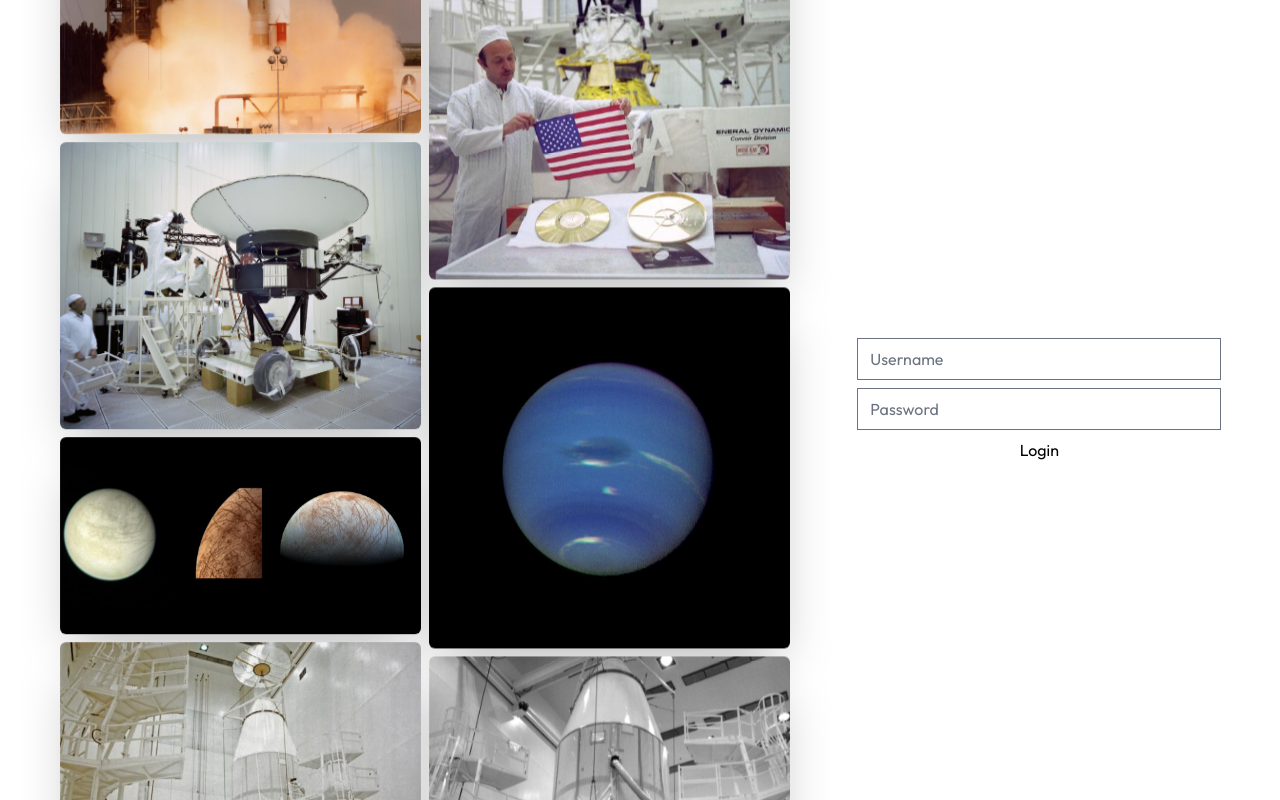
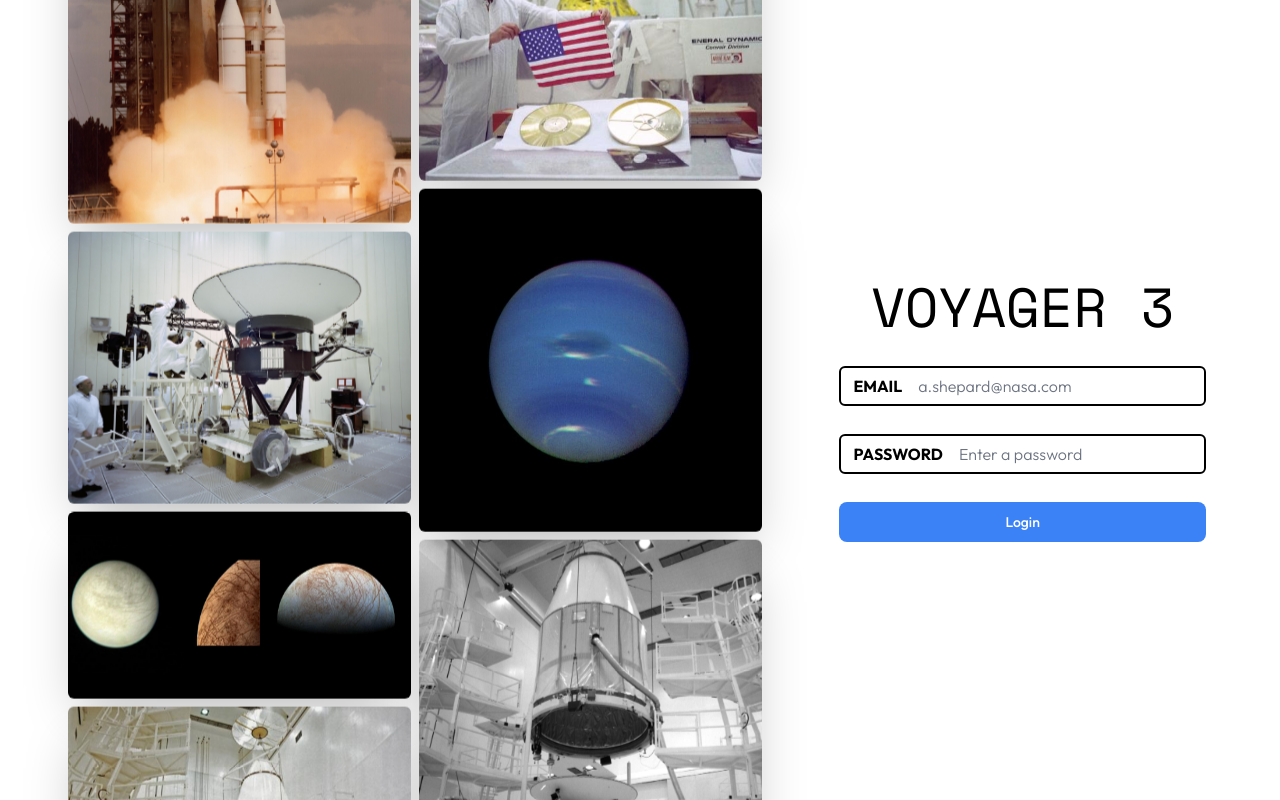
Before and after one commit to flynno-io/voyager-3, a Next.js app: page / in a window 1280 px wide. Built offline with nearby package versions, Linux system fonts and the light colour scheme.

Commit message:
added new login component

```diff
--- a/src/app/layout.tsx
+++ b/src/app/layout.tsx
@@ -4,7 +4,6 @@ import { outfit } from '@/fonts/*';
 
 //typescript
 import type { Metadata } from 'next';
-
 
 export const meta: Metadata = {
   title: 'Voyager III',
--- a/src/app/page.tsx
+++ b/src/app/page.tsx
@@ -1,11 +1,10 @@
-import React from "react"
-// import { spaceGrotesk, outfit } from "@/styles/fonts";
 import LoginForm from "@/ui/login-signup/login-form";
 import PhotoStack from "@/ui/login-signup/photo-stack";
 
 export default function Page() {
+  // TODO: fix spacing of PhotoStack and LoginForm -> LoginForm should look centered compared to the white space
 	return (
-		<main className={`max-h-full`}>
+		<main className={`max-h-full pe-8`}>
       <div className={`w-full h-full max-h-screen grid grid-cols-12 gap-2`}>
         <div className={`w-full h-full grid col-start-1 col-span-8 justify-center items-center`}>
           <PhotoStack />
--- a/src/styles/fonts.ts
+++ b/src/styles/fonts.ts
@@ -24,5 +24,5 @@ export const spaceMono = Space_Mono({
 export const outfit = Outfit({
   subsets: ['latin'],
   style: ['normal'],
-  weight: ['400', '500', '600', '700', '800', '900'],
+  weight: ['100', '200','300','400', '500', '600', '700', '800', '900'],
 })
--- /dev/null
+++ b/src/ui/Input.tsx
@@ -0,0 +1,97 @@
+"use client";
+import { useState } from "react";
+import clsx from "clsx";
+
+interface InputProps {
+  name: string;
+  type: string;
+  value: string;
+  handleChange: Function;
+}
+
+const Input = ({ name, type, value, handleChange }: InputProps) => {
+  // Managed state: error
+  const [error, setError] = useState("");
+
+  // Function to validate the input value
+  function validate(name: string, value: string) {
+    if (value === "") {
+      setError("This field is required");
+    } else if (name === "email") {
+      // Regex to validate email
+      const emailRegex = /^[^\s@]+@[^\s@]+\.[^\s@]+$/;
+      !emailRegex.test(value)
+        ? setError("Invalid email address")
+        : setError("");
+    } else {
+      setError("");
+    }
+  }
+
+  // Function to handle change
+  function handleOnChange(event: React.ChangeEvent<HTMLInputElement>) {
+    event.preventDefault();
+    const { name, value } = event.target as HTMLInputElement;
+    handleChange(name, value);
+  }
+
+  function handleOnBlur(event: React.FocusEvent<HTMLInputElement>) {
+    event.preventDefault();
+    const { name, value } = event.target as HTMLInputElement;
+    validate(name, value);
+  }
+
+  // Placeholder text based on input name
+  const placeholder = (name: string) => {
+    switch (name) {
+      case "email":
+        return "a.shepard@nasa.com";
+      case "password":
+        return "Enter a password";
+      default:
+        return "";
+    }
+  };
+
+  return (
+    <div className={`m-0 p-0 w-full flex flex-col justify-right items-center`}>
+      <div
+        className={clsx(
+          `mx-0.5 flex h-auto w-full items-baseline rounded-md border-2 border-black align-middle focus-within:ring-4`,
+          {
+            "border-red-500": error,
+          }
+        )}
+      >
+        <label
+          htmlFor={name}
+          className={clsx(
+            `text leading-2 py-1 ps-3 pe-1 leading-4 font-bold text-black`,
+            {
+              "text-red-500": error,
+            }
+          )}
+        >
+          {name.toUpperCase()}
+        </label>
+        <input
+          id={name}
+          type={type}
+          value={value}
+          name={name}
+          placeholder={placeholder(name)}
+          onChange={handleOnChange}
+          onBlur={handleOnBlur}
+          className={`w-full flex-1 rounded-md border-none leading-4 font-light text-slate-800 placeholder-gray-500 placeholder- shadow-none focus:outline-none focus:ring-0`}
+        />
+      </div>
+      <span
+          className={`w-full h-4 pt-0.5 pb-0 ps-3 text-red-500 text-sm self-start`}
+        >
+          {error}
+        </span>
+    </div>
+  );
+};
+
+export default Input;
--- /dev/null
+++ b/src/ui/button.tsx
@@ -0,0 +1,21 @@
+import clsx from "clsx";
+
+interface ButtonProps extends React.ButtonHTMLAttributes<HTMLButtonElement> {
+  children: React.ReactNode;
+}
+
+export default function Button({ children, className, ...rest }: ButtonProps) {
+  return (
+    <button
+      {...rest}
+      className={clsx(
+        `flex h-10 items-center rounded-lg bg-blue-500 px-4 text-sm font-medium text-white justify-center align-middle transition-colors
+        hover:bg-blue-400 focus-visible:outline focus-visible:outline-2 focus-visible:outline-offset-2 focus-visible:outline-blue-500
+        active:bg-blue-600 aria-disabled:cursor-not-allowed aria-disabled:opacity-50`,
+        className,
+      )}
+    >
+      {children}
+    </button>
+  );
+}
--- a/src/ui/login-signup/login-form.tsx
+++ b/src/ui/login-signup/login-form.tsx
@@ -1,11 +1,46 @@
-import React from "react";
+"use client";
+import { useState } from "react";
+import VoyagerLogo from "@/ui/voyager-logo";
+import Input from "../Input";
+import Button from "../button";
 
 export default function LoginForm() {
+  const [formData, setFormData] = useState({
+    email: "",
+    password: "",
+  });
+
+  // Function to Update the form values upon change
+  function handleChange(name: string, value: string) {
+    setFormData((prev) => {
+      return {
+        ...prev,
+        [name]: value,
+      };
+    });
+  }
+
+  function handleSubmit(event: React.FormEvent<HTMLFormElement>) {
+    event.preventDefault();
+    console.log(formData);
+  }
+
   return (
-    <form className={`w-96 m-5 pe-5 flex h-auto flex-col space-y-2`}>
-      <input type="text" placeholder="Username" />
-      <input type="password" placeholder="Password" />
-      <button type="submit">Login</button>
+    <form onSubmit={handleSubmit} className={`m-0 p-0 flex h-auto w-full gap-1 flex-col space-y-2`}>
+      <VoyagerLogo />
+      <Input
+        name="email"
+        value={formData.email}
+        type="email"
+        handleChange={handleChange}
+      />
+      <Input
+        name="password"
+        value={formData.password}
+        type="password"
+        handleChange={handleChange}
+      />
+      <Button type="submit">Login</Button>
     </form>
   );
 }
--- a/src/ui/login-signup/photo-stack.tsx
+++ b/src/ui/login-signup/photo-stack.tsx
@@ -61,14 +61,14 @@ export default function PhotoStack() {
             height={photo.height}
             alt={photo.alt}
             priority={photo.priority}
-            className={`m-0 h-auto rounded-md shadow-2xl`}
+            className={`m-0 w-full h-auto rounded-md shadow-2xl`}
           />
           <div
             className={`flex flex-col items-center justify-center rounded-md
               absolute top-0 invisible z-10 h-full w-full text-white
               group-hover:visible bg-black bg-opacity-60`}
           >
-            <p className={`w-50 text-xl p-10 text-center`}>{photo.alt}</p>
+            <p className={`w-50 text-xlg p-10 text-extra-light text-center`}>{photo.alt}</p>
           </div>
         </div>
       );
@@ -82,7 +82,7 @@ export default function PhotoStack() {
   return (
     <div
       ref={photoScroller}
-      className={`mx-5 my-0 grid max-h-screen grid-cols-2 items-start justify-center gap-2 overflow-hidden px-10 py-0`}
+      className={`mx-5 my-0 grid max-h-screen grid-cols-2 items-start justify-center gap-2 overflow-hidden py-0 px-12`}
     >
       <div
         className={`scroll_inner_one animate-slowScrollUp hover:pause col-start-1 grid justify-center gap-2`}
--- /dev/null
+++ b/src/ui/voyager-logo.tsx
@@ -0,0 +1,14 @@
+import { FontAwesomeIcon } from '@fortawesome/react-fontawesome'
+import { faShuttleSpace } from '@fortawesome/free-solid-svg-icons'
+import { spaceMono } from '@/fonts/*';
+
+export default function VoyagerLogo() {
+  return (
+    <div
+      className={`${spaceMono.className} my-5 flex flex-row justify-center items-center leading-none text-black`}
+    >
+      {/* <FontAwesomeIcon icon={faShuttleSpace} className="h-12 w-12 -rotate-[45deg]" /> */}
+      <p className="text-[55px]">VOYAGER 3</p>
+    </div>
+  );
+}
--- a/tailwind.config.js
+++ b/tailwind.config.js
@@ -24,6 +24,9 @@ module.exports = {
         slowScrollDown: 'slowScrollDown 60s linear infinite',
       }
     },
+    variants: {
+      outline: ["focus"],
+    },
     keyframes: {
       shimmer: {
         '100%': {
```
Also changed, not shown: package.json (+11 -0 lines), src/styles/global.css (line endings or trailing spaces), 1 other file (tests, documents, lock files or other folders).
